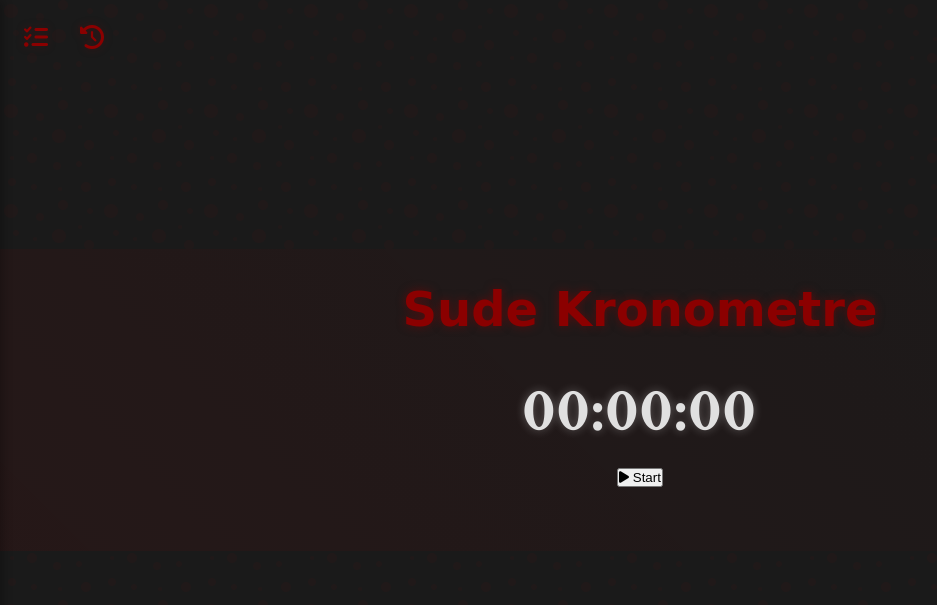
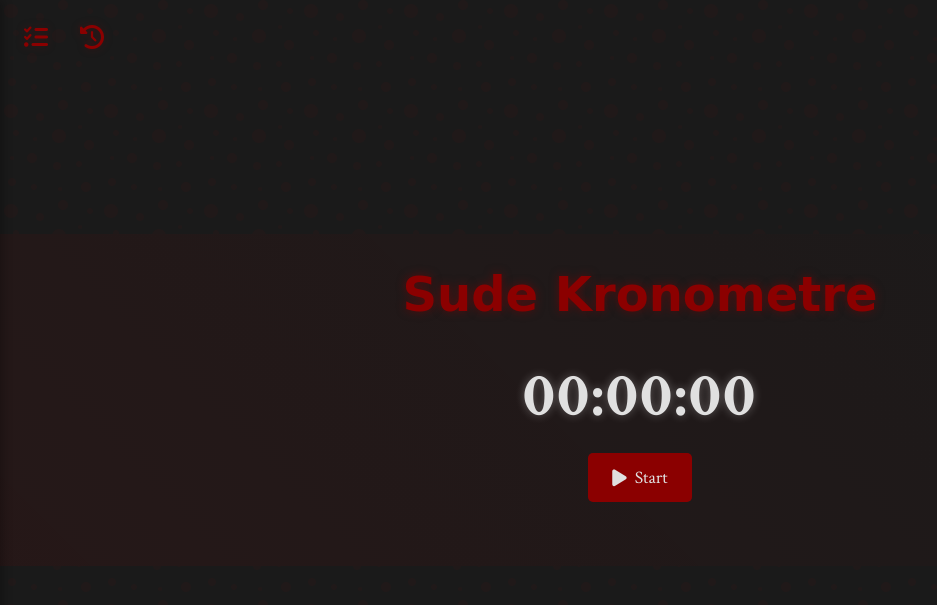
Before and after one commit to Louysa/stopwatch-todo, a Flask app: page / in a window 1280 px wide. Shown: the top 605 px of the page, without its empty margins (0-937 px from the left). Run offline with Flask 2, Linux system fonts and the light colour scheme; some web fonts are replaced.

Commit message:
start button class added

```diff
--- a/templates/index.html
+++ b/templates/index.html
@@ -54,7 +54,7 @@
       <div class="stopwatch-container">
         <div class="time-display">00:00:00</div>
         <div class="controls">
-          <button id="startBtn" class="btn">
+          <button id="startBtn" class="gothic-btn">
             <i class="fas fa-play"></i>
             <span>Start</span>
           </button>
```
